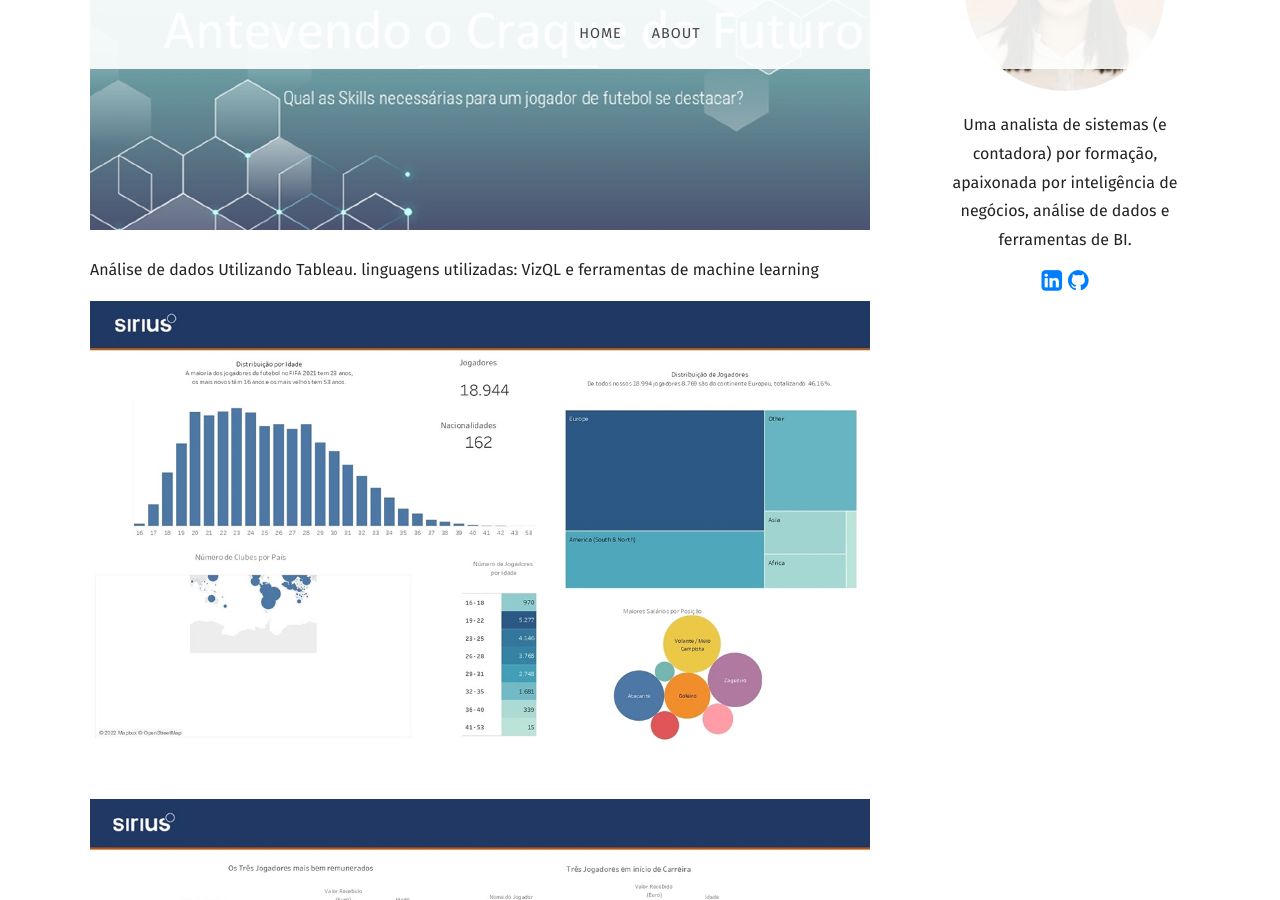
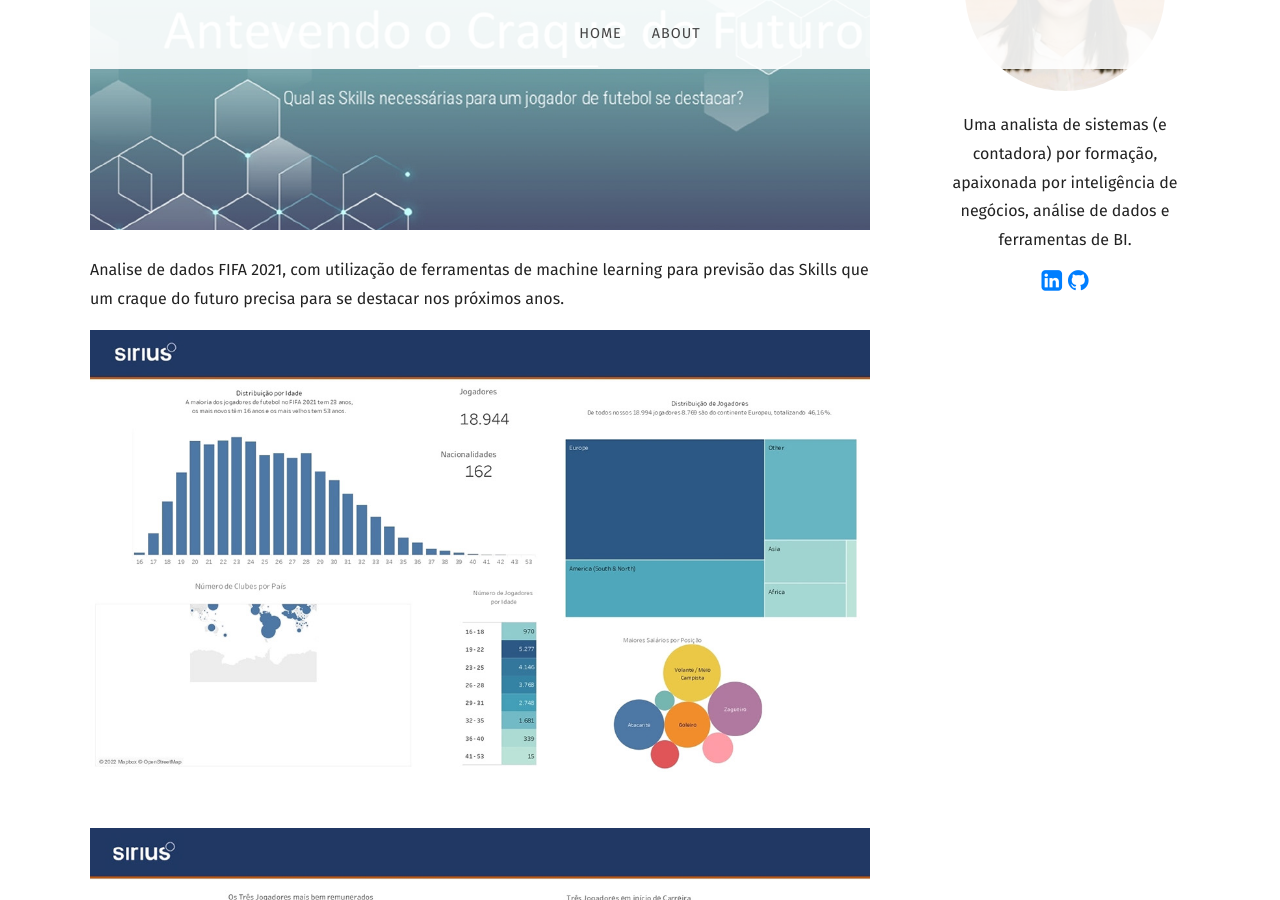
Before and after one commit to Giovanacarmazio/Portifolio, a Jekyll site: the page built from _posts/2022-08-23-Antevendo o Craque do Futuro.md, in a window 1280 px wide and 900 px high, scrolled down 477 px. Built offline with Jekyll 4.4.1, drawn with Linux system fonts in a browser that asks for light colours; nearby versions of some CDN libraries; some web fonts are replaced; library files that are not in the unit come from our copies.

Commit message:
Update 2022-08-23-Antevendo o Craque do Futuro.md

```diff
--- a/_posts/2022-08-23-Antevendo o Craque do Futuro.md
+++ b/_posts/2022-08-23-Antevendo o Craque do Futuro.md
@@ -9,7 +9,7 @@ recipe:
 ---
 
 
-Análise de dados Utilizando Tableau. linguagens utilizadas: VizQL e ferramentas de machine learning
+Analise de dados FIFA 2021, com utilização de ferramentas de machine learning para previsão das Skills que um craque do futuro precisa para se destacar nos próximos anos.
 
 
 ![](https://raw.githubusercontent.com/Giovanacarmazio/portifolio/main/images/Antevendo%20o%20Craque%20do%20Futuro%202.jpg)
```
